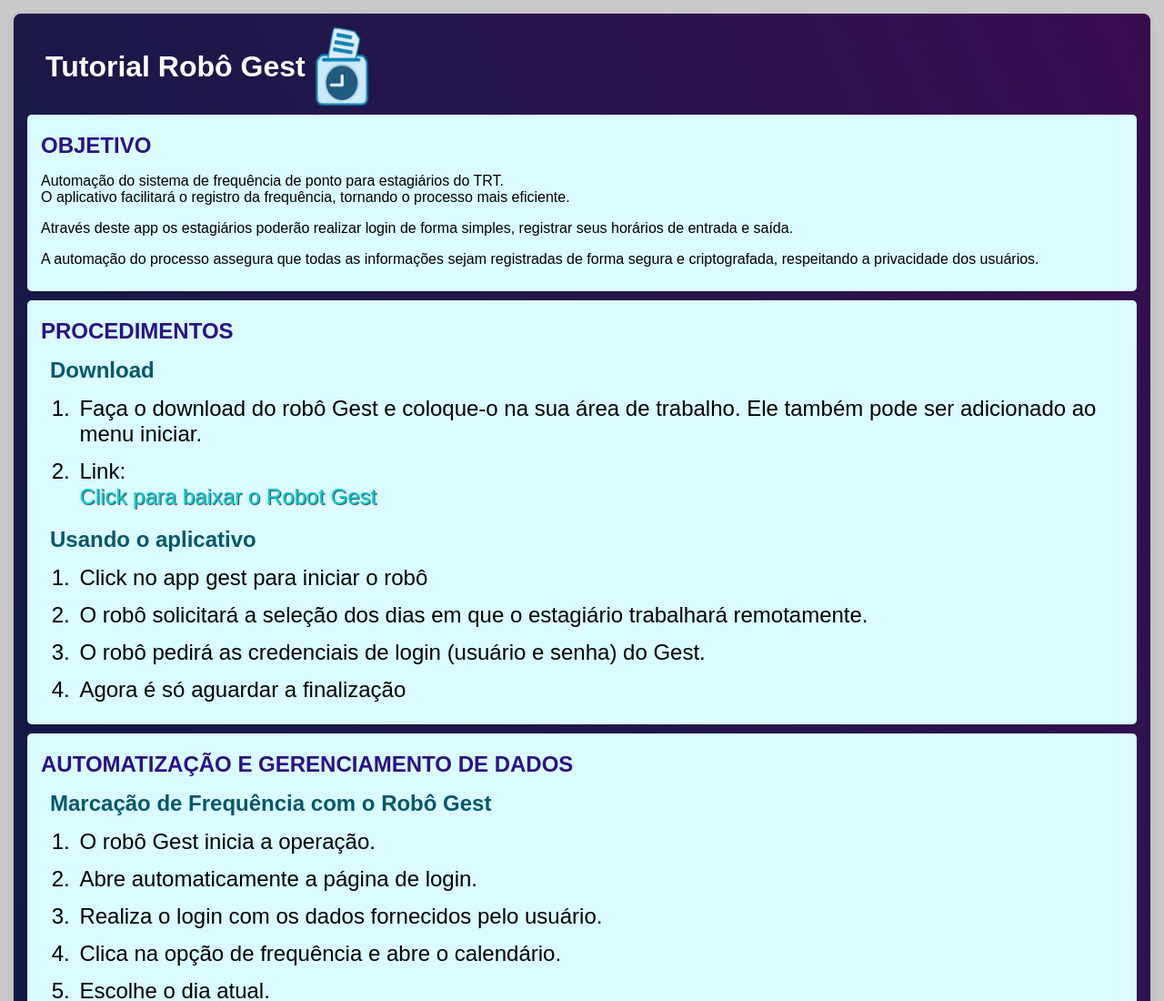
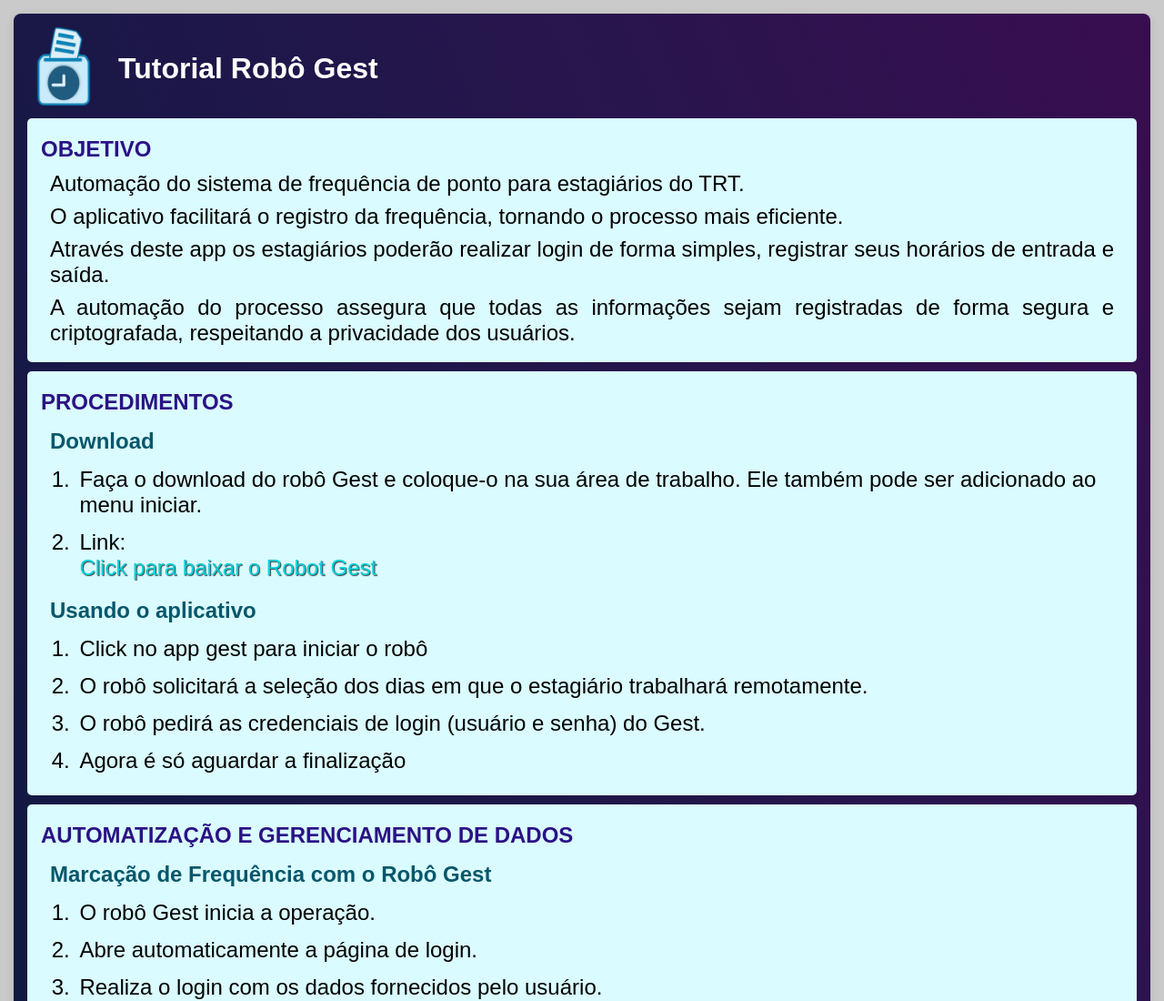
Before and after one commit to JailsonTech/tutorial_robot_gest, a plain HTML site: page index.html in a window 1280 px wide. Shown: the top 1100 px of the page at 91% size. Drawn offline with Linux system fonts and the light colour scheme; a script that the page names is missing.

Commit message:
ajustes geral

```diff
--- a/index.html
+++ b/index.html
@@ -12,17 +12,24 @@
 <body>
     <div class="container">
         <div class="header">
+            <figure class="container-img">
+                <img class="img-ponto" src="ponto.png" alt="logo gest">
+            </figure>
             <h1 class="title">Tutorial Robô Gest</h1>
-            <img class="img-ponto" src="ponto.png" alt="logo gest">
+
         </div>
         <section class="objetivo sect">
             <h2 class="texto-objetivo">Objetivo</h2>
-            <p class="informacoes_iniciais">
-                Automação do sistema de frequência de ponto para estagiários do TRT.<br>
+            <p class="informacoes_iniciais informacoes">
+                Automação do sistema de frequência de ponto para estagiários do TRT.
+            </p>
+            <p class="informacoes_iniciais informacoes">
                 O aplicativo facilitará o registro da frequência, tornando o processo mais eficiente.
-            <p class="informacoes_iniciais">Através deste app os estagiários poderão realizar login de forma simples, registrar seus horários de entrada e saída.</p>
             </p>
-            <p class="informacoes_iniciais informações">
+            <p class="informacoes_iniciais informacoes">
+                Através deste app os estagiários poderão realizar login de forma simples, registrar seus horários de entrada e saída.
+            </p>
+            <p class="informacoes_iniciais informacoes">
                 A automação do processo assegura que todas as informações sejam registradas de forma segura e criptografada, respeitando a privacidade dos usuários.
             </p>
         </section>
```
